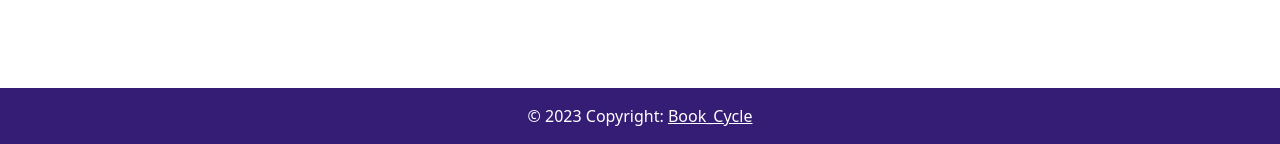
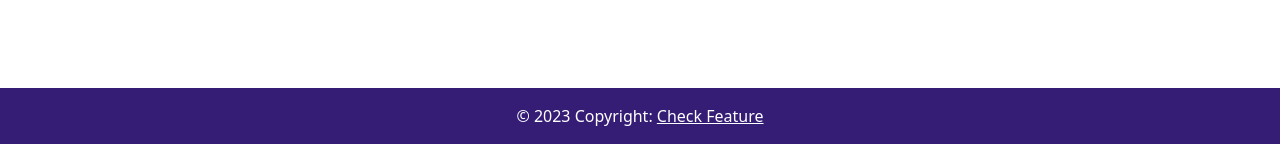
Before and after one commit to AbuYousufSiam/book_cycle_django, a Django app: page / in a window 1280 px wide. Shown: the part 656-800 px from the top of the page. Run offline with Django 4.2, Linux system fonts and the light colour scheme; some libraries are stand-ins or nearby versions.

Commit message:
test feature

```diff
--- a/src/books/templates/base.html
+++ b/src/books/templates/base.html
@@ -39,7 +39,7 @@
         <!-- Copyright -->
         <div class="text-center p-3" style="background-color: rgb(53, 29, 118)">
             © 2023 Copyright:
-            <a class="text-white" href="#">Book_Cycle</a>
+            <a class="text-white" href="#">Check Feature</a>
         </div>
         <!-- Copyright -->
     </footer>
```
